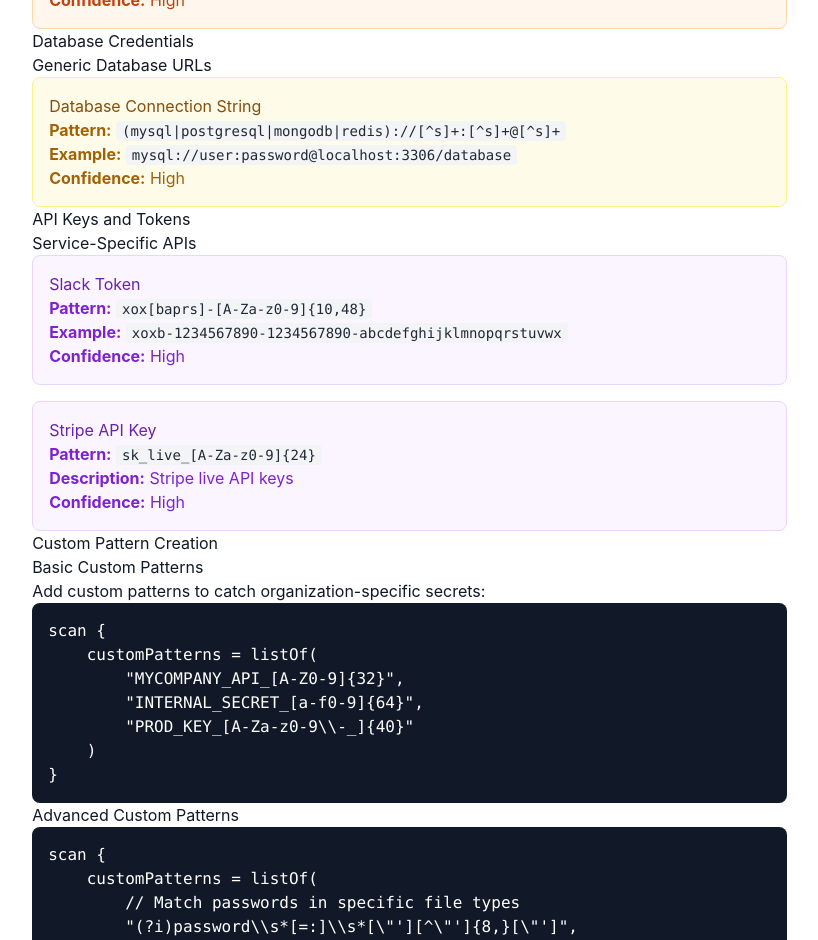
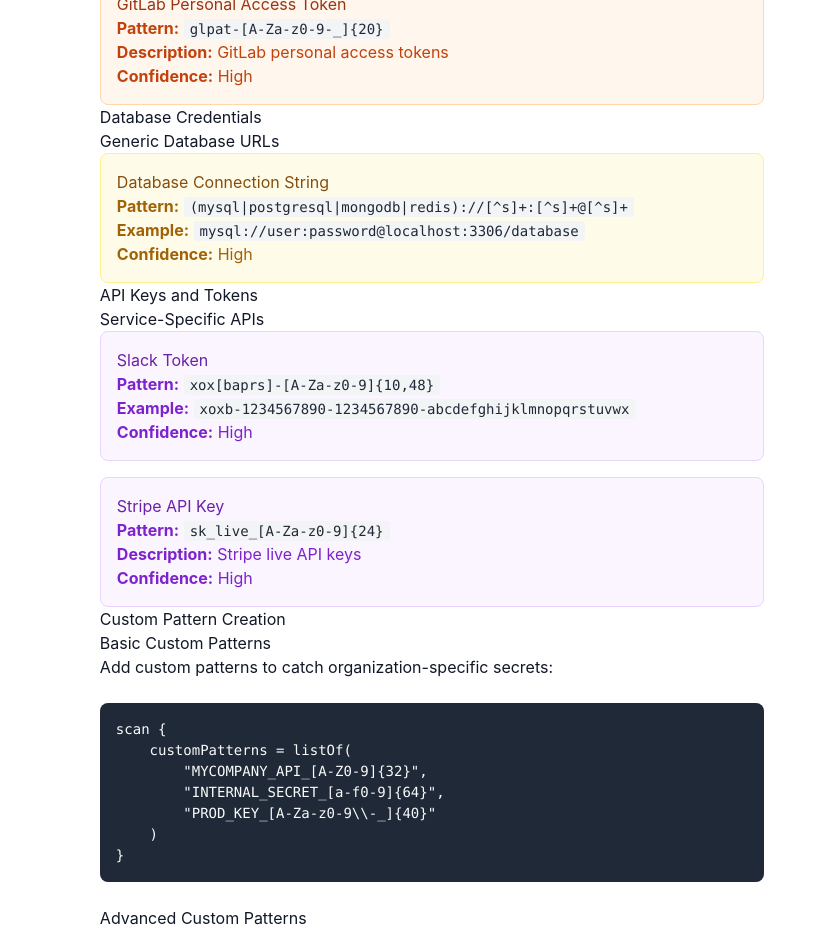
Before and after one commit to theaniketraj/SCAN, a Next.js app in the folder landing/: page /docs/patterns in a window 1280 px wide. Shown: the part 1860-2800 px from the top of the page, without its empty margins (204-1022 px from the left). Built offline with nearby package versions, Linux system fonts and the light colour scheme.

Commit message:
feat: enhance code block and inline code styling for improved theme support

```diff
--- a/landing/app/globals.css
+++ b/landing/app/globals.css
@@ -5,45 +5,67 @@
 html, body { height: 100%; }
 body { font-family: Inter, ui-sans-serif, system-ui, -apple-system, 'Segoe UI', Roboto, 'Helvetica Neue', Arial; }
 
-/* Code block styling fixes - ensure they work in both themes */
+/* Critical: Override prose and force code block appearance */
+div.prose pre,
+.prose pre,
 pre {
-  border-radius: 8px;
-  padding: 16px;
-  overflow: auto;
-  font-family: 'Fira Code', 'Monaco', 'Cascadia Code', 'Roboto Mono', Consolas, 'Courier New', monospace;
+  background-color: rgb(31, 41, 55) !important; /* gray-900 */
+  color: rgb(249, 250, 251) !important; /* white */
+  padding: 1rem !important;
+  border-radius: 0.5rem !important;
+  overflow-x: auto !important;
+  font-family: ui-monospace, SFMono-Regular, "SF Mono", Consolas, "Liberation Mono", Menlo, monospace !important;
+  font-size: 0.875rem !important;
+  line-height: 1.5 !important;
+  margin: 1.5rem 0 !important;
+  border: none !important;
+  white-space: pre !important;
+  display: block !important;
 }
 
-/* Default pre styling */
-pre:not([class*="bg-"]) {
-  background-color: #1f2937 !important;
-  color: #f9fafb !important;
+/* Critical: Code inside pre - ensure it inherits properly */
+div.prose pre code,
+.prose pre code,
+pre code {
+  background-color: transparent !important;
+  color: inherit !important;
+  padding: 0 !important;
+  border-radius: 0 !important;
+  font-size: inherit !important;
+  font-family: inherit !important;
+  white-space: inherit !important;
+  border: none !important;
+  font-weight: inherit !important;
+  display: inline !important;
 }
 
-/* Inline code - responsive to theme */
+/* Inline code - not in pre blocks */
+div.prose :not(pre) > code,
+.prose :not(pre) > code,
 :not(pre) > code {
-  padding: 2px 6px;
-  border-radius: 4px;
-  font-size: 0.875em;
-  font-family: 'Fira Code', 'Monaco', 'Cascadia Code', 'Roboto Mono', Consolas, 'Courier New', monospace;
-  background-color: #f3f4f6;
-  color: #1f2937;
-  font-weight: 500;
+  background-color: rgb(243, 244, 246) !important; /* gray-100 */
+  color: rgb(31, 41, 55) !important; /* gray-900 */
+  padding: 0.125rem 0.375rem !important;
+  border-radius: 0.25rem !important;
+  font-size: 0.875em !important;
+  font-family: ui-monospace, SFMono-Regular, "SF Mono", Consolas, "Liberation Mono", Menlo, monospace !important;
+  font-weight: 500 !important;
+  border: none !important;
 }
 
 /* Dark mode inline code */
+.dark div.prose :not(pre) > code,
+.dark .prose :not(pre) > code,
 .dark :not(pre) > code {
-  background-color: #374151;
-  color: #f9fafb;
+  background-color: rgb(55, 65, 81) !important; /* gray-700 */
+  color: rgb(249, 250, 251) !important; /* white */
 }
 
-/* Prose overrides to ensure proper styling */
-.prose pre code {
-  background-color: transparent !important;
-  color: inherit !important;
-  padding: 0 !important;
-}
-
+/* Remove prose pseudo-elements for inline code */
+div.prose :not(pre) > code::before,
+div.prose :not(pre) > code::after,
 .prose :not(pre) > code::before,
 .prose :not(pre) > code::after {
-  content: '' !important;
+  content: "" !important;
+  display: none !important;
 }
```
